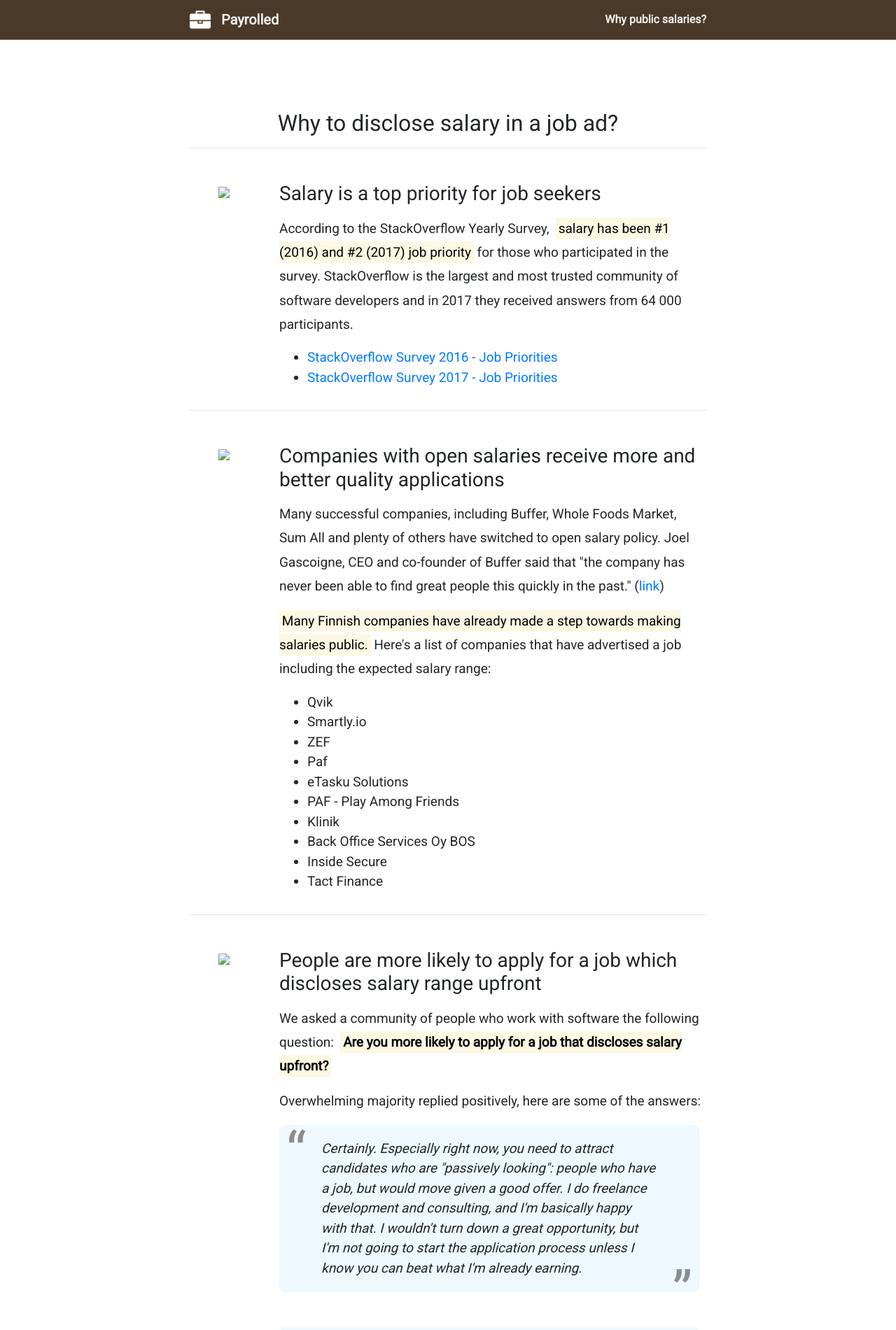
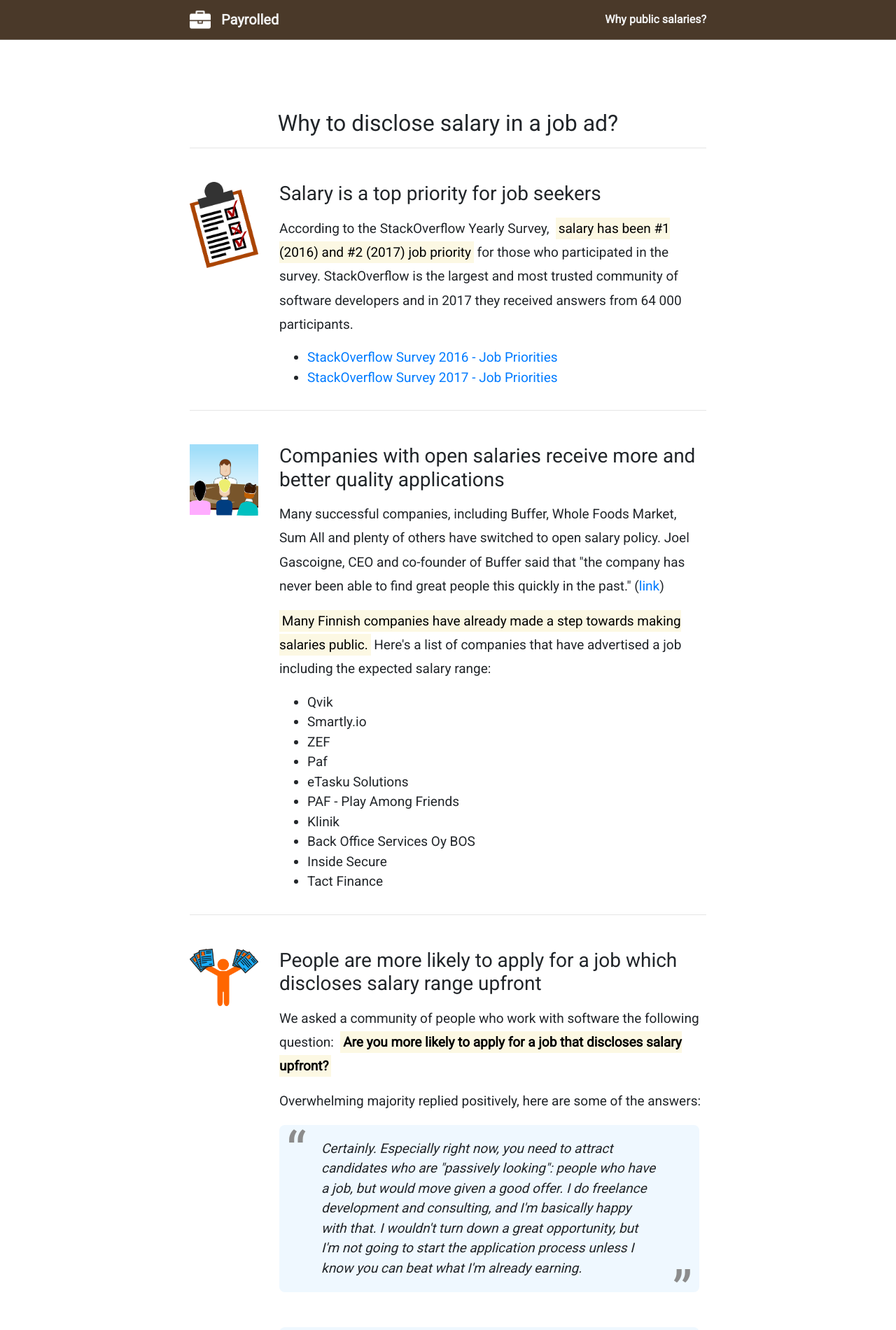
Before and after one commit to finspin/payrolled.fi, a Jekyll site: the page built from why.md, in a window 1280 px wide. Shown: the top 1901 px of the page at 70% size. Built offline with Jekyll 4.4.1, drawn with Linux system fonts in a browser that asks for light colours; nearby versions of some CDN libraries; some web fonts are replaced.

Commit message:
Fixed images on /why page

```diff
--- a/css/style.css
+++ b/css/style.css
@@ -157,6 +157,7 @@
 
 .job-title {
     text-transform: capitalize;
+    font-size: 1.4rem;
 }
 
 a .job-title {
--- a/why.md
+++ b/why.md
@@ -9,7 +9,7 @@
         <hr class="mb-5"/>
         <div class="row reason">
             <div class="col-md-2 hidden-sm-down">
-                <div class="text-md-center"><img src="img/survey.png"/></div>
+                <div class="text-md-center"><img src="/img/survey.png"/></div>
             </div>
             <div class="col-md-10">
                 <h3 class="mb-3">Salary is a top priority for job seekers</h3>
@@ -29,7 +29,7 @@
         <hr class="mb-5"/>
         <div class="row reason">
             <div class="col-md-2 hidden-sm-down">
-                <div class="text-md-center"><img src="img/interview.png"/></div>
+                <div class="text-md-center"><img src="/img/interview.png"/></div>
             </div>
             <div class="col-md-10">
                 <h3 class="mb-3">Companies with open salaries receive more and better quality applications</h3>
@@ -59,7 +59,7 @@
         <hr class="mb-5"/>
         <div class="row reason">
             <div class="col-md-2 hidden-sm-down">
-                <div class="text-md-center"><img src="img/cvs.png"/></div>
+                <div class="text-md-center"><img src="/img/cvs.png"/></div>
             </div>
             <div class="col-md-10">
                 <h3 class="mb-3">People are more likely to apply for a job which discloses salary range upfront</h3>
```
